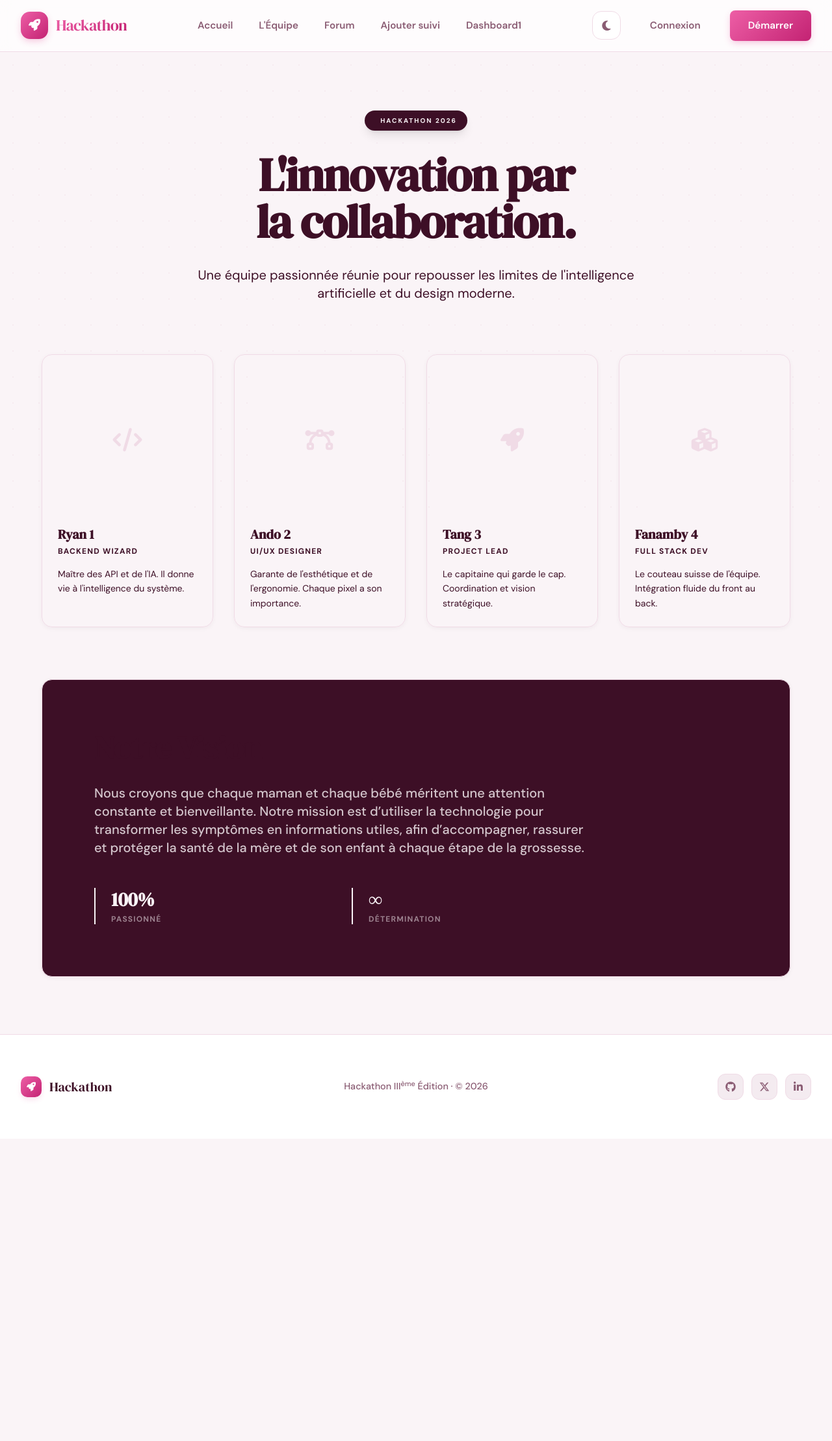
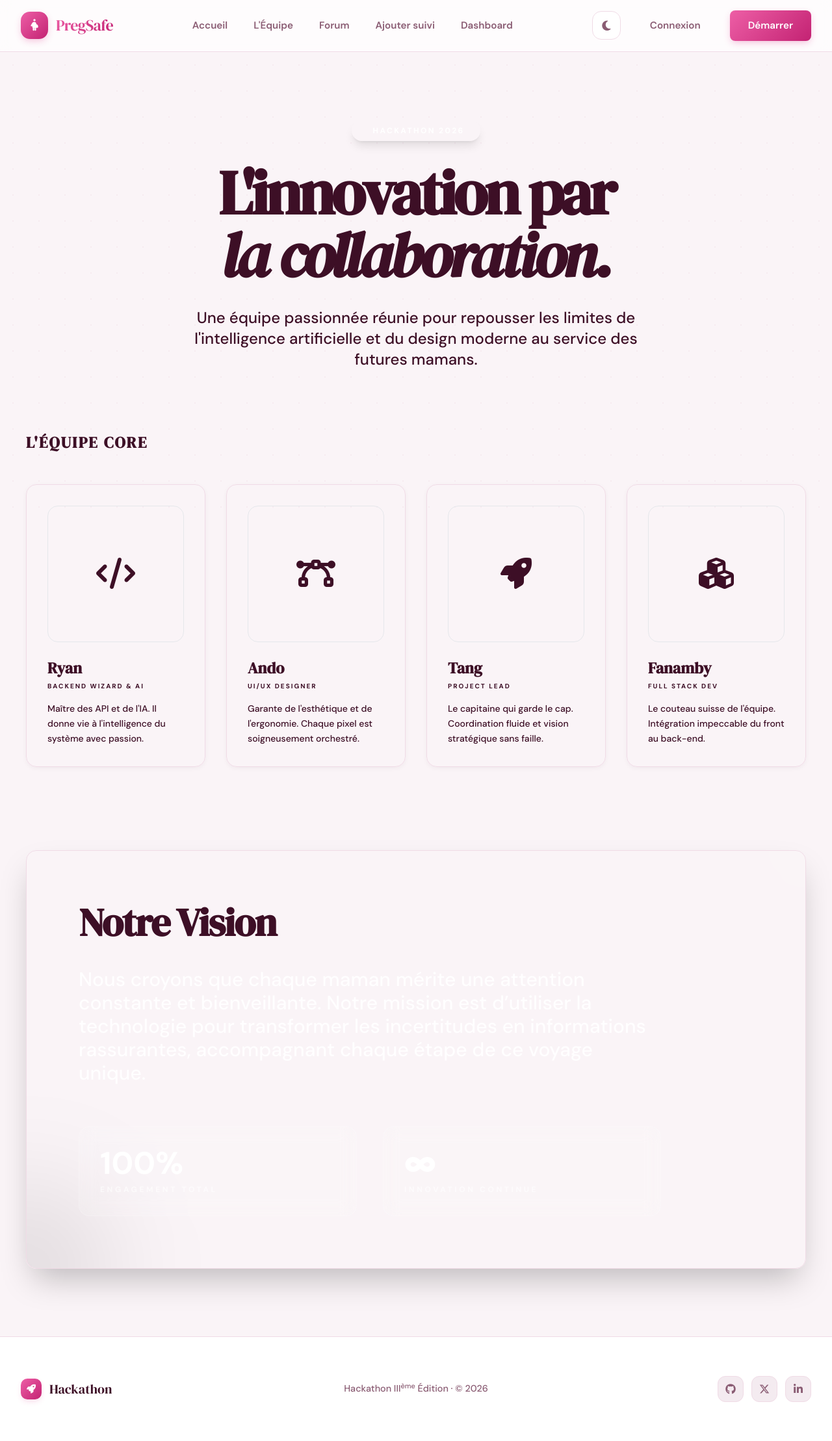
Before and after one commit to Panda0831/coucou_les_filles, a Django app: page /about/ in a window 1280 px wide. Shown: the whole page at 65% size. Before the commit the page ends 1692 px from the top, so only its background shows below. Run offline with Django 5.2, Linux system fonts and the light colour scheme; some libraries are stand-ins or nearby versions.

Commit message:
suppression  de mon dashoard

```diff
--- a/templates/API/chat.html
+++ b/templates/API/chat.html
@@ -1,6 +1,6 @@
 {% extends "Base/base.html" %}
 
-{% block title %}Assistant IA · Hackathon{% endblock %}
+{% block title %}Assistant IA · PregSafe{% endblock %}
 
 {% block content %}
 <div class="max-w-5xl mx-auto h-[calc(100vh-var(--nav-h)-120px)] flex flex-col gap-6">
--- a/templates/Base/about.html
+++ b/templates/Base/about.html
@@ -1,169 +1,122 @@
-{% extends "Base/base.html" %} {% block title %} À Propos · Hackathon
-{%endblock%} {% block content %}
-<div class="max-w-6xl mx-auto space-y-20 py-12">
+{% extends "Base/base.html" %}
+
+{% block title %}À Propos · Hackathon 2026{% endblock %}
+
+{% block content %}
+<div class="container mx-auto px-4 py-16 max-w-7xl">
     <!-- Hero Section -->
-    <div class="text-center space-y-8">
-        <div
-            class="inline-flex items-center gap-2 px-4 py-2 rounded-full bg-[var(--ink)] text-[var(--paper)] text-[10px] font-black uppercase tracking-[0.2em] shadow-lg"
-        >
-            <i class="fas fa-sparkles text-[var(--accent)]"></i> Hackathon 2026
+    <div class="text-center mb-24 space-y-8 animate-fade-in">
+        <div class="inline-flex items-center gap-2 px-6 py-2 rounded-full bg-grad-primary text-white text-xs font-black uppercase tracking-[0.2em] shadow-lg shadow-primary/20">
+            <i class="fas fa-sparkles"></i> Hackathon 2026
         </div>
-        <h1
-            class="text-5xl md:text-7xl font-black text-[var(--ink)] font-serif-display tracking-tight leading-none"
-        >
+
+        <h1 class="text-5xl md:text-8xl font-black text-ink tracking-tighter leading-none">
             L'innovation par <br />
-            <span class="text-[var(--accent)]">la collaboration.</span>
+            <span class="text-primary italic">la collaboration.</span>
         </h1>
-        <p
-            class="text-[var(--muted)] text-lg md:text-xl max-w-2xl mx-auto leading-relaxed"
-        >
+
+        <p class="text-ink-muted text-lg md:text-2xl max-w-3xl mx-auto leading-relaxed font-medium">
             Une équipe passionnée réunie pour repousser les limites de
-            l'intelligence artificielle et du design moderne.
+            l'intelligence artificielle et du design moderne au service des futures mamans.
         </p>
     </div>
 
+    <!-- Team Section Header -->
+    <div class="flex items-center gap-4 mb-12">
+        <h2 class="text-2xl font-black text-ink uppercase tracking-widest whitespace-nowrap">L'Équipe Core</h2>
+        <div class="h-px w-full bg-line"></div>
+    </div>
+
     <!-- Team Grid -->
-    <div class="grid md:grid-cols-2 lg:grid-cols-4 gap-8">
+    <div class="grid grid-cols-1 sm:grid-cols-2 lg:grid-cols-4 gap-8 mb-32">
         <!-- Ryan -->
-        <div class="cool-card group !p-6">
-            <div
-                class="w-full aspect-square rounded-2xl bg-[var(--paper)] mb-6 overflow-hidden relative"
-            >
-                <div
-                    class="absolute inset-0 flex items-center justify-center text-4xl text-[var(--line)] group-hover:scale-110 transition-transform duration-500"
-                >
+        <div class="cool-card group hover:-translate-y-2 transition-all duration-500">
+            <div class="w-full aspect-square rounded-2xl bg-paper mb-6 overflow-hidden relative border border-line flex items-center justify-center">
+                <div class="text-5xl text-primary/20 group-hover:scale-110 group-hover:text-primary/40 transition-all duration-700">
                     <i class="fas fa-code"></i>
                 </div>
+                <!-- Soft Glow -->
+                <div class="absolute inset-0 bg-grad-primary opacity-0 group-hover:opacity-5 transition-opacity duration-500"></div>
             </div>
-            <h3 class="text-xl font-bold text-[var(--ink)] font-serif-display">
-                Ryan 1
-            </h3>
-            <p
-                class="text-[var(--accent)] text-xs font-black uppercase tracking-widest mt-1"
-            >
-                Backend Wizard
-            </p>
-            <p class="text-[var(--muted)] text-sm mt-4 leading-relaxed">
-                Maître des API et de l'IA. Il donne vie à l'intelligence du
-                système.
+            <h3 class="text-2xl font-black text-ink">Ryan</h3>
+            <p class="text-primary text-[10px] font-black uppercase tracking-[0.2em] mt-1">Backend Wizard & AI</p>
+            <p class="text-ink-muted text-sm mt-4 leading-relaxed font-medium">
+                Maître des API et de l'IA. Il donne vie à l'intelligence du système avec passion.
             </p>
         </div>
 
         <!-- Ando -->
-        <div class="cool-card group !p-6">
-            <div
-                class="w-full aspect-square rounded-2xl bg-[var(--paper)] mb-6 overflow-hidden relative"
-            >
-                <div
-                    class="absolute inset-0 flex items-center justify-center text-4xl text-[var(--line)] group-hover:scale-110 transition-transform duration-500"
-                >
+        <div class="cool-card group hover:-translate-y-2 transition-all duration-500">
+            <div class="w-full aspect-square rounded-2xl bg-paper mb-6 overflow-hidden relative border border-line flex items-center justify-center">
+                <div class="text-5xl text-primary/20 group-hover:scale-110 group-hover:text-primary/40 transition-all duration-700">
                     <i class="fas fa-bezier-curve"></i>
                 </div>
+                <div class="absolute inset-0 bg-grad-primary opacity-0 group-hover:opacity-5 transition-opacity duration-500"></div>
             </div>
-            <h3 class="text-xl font-bold text-[var(--ink)] font-serif-display">
-                Ando 2
-            </h3>
-            <p
-                class="text-[var(--accent)] text-xs font-black uppercase tracking-widest mt-1"
-            >
-                UI/UX Designer
-            </p>
-            <p class="text-[var(--muted)] text-sm mt-4 leading-relaxed">
-                Garante de l'esthétique et de l'ergonomie. Chaque pixel a son
-                importance.
+            <h3 class="text-2xl font-black text-ink">Ando</h3>
+            <p class="text-primary text-[10px] font-black uppercase tracking-[0.2em] mt-1">UI/UX Designer</p>
+            <p class="text-ink-muted text-sm mt-4 leading-relaxed font-medium">
+                Garante de l'esthétique et de l'ergonomie. Chaque pixel est soigneusement orchestré.
             </p>
         </div>
 
         <!-- Tang -->
-        <div class="cool-card group !p-6">
-            <div
-                class="w-full aspect-square rounded-2xl bg-[var(--paper)] mb-6 overflow-hidden relative"
-            >
-                <div
-                    class="absolute inset-0 flex items-center justify-center text-4xl text-[var(--line)] group-hover:scale-110 transition-transform duration-500"
-                >
+        <div class="cool-card group hover:-translate-y-2 transition-all duration-500">
+            <div class="w-full aspect-square rounded-2xl bg-paper mb-6 overflow-hidden relative border border-line flex items-center justify-center">
+                <div class="text-5xl text-primary/20 group-hover:scale-110 group-hover:text-primary/40 transition-all duration-700">
                     <i class="fas fa-rocket"></i>
                 </div>
+                <div class="absolute inset-0 bg-grad-primary opacity-0 group-hover:opacity-5 transition-opacity duration-500"></div>
             </div>
-            <h3 class="text-xl font-bold text-[var(--ink)] font-serif-display">
-                Tang 3
-            </h3>
-            <p
-                class="text-[var(--accent)] text-xs font-black uppercase tracking-widest mt-1"
-            >
-                Project Lead
-            </p>
-            <p class="text-[var(--muted)] text-sm mt-4 leading-relaxed">
-                Le capitaine qui garde le cap. Coordination et vision
-                stratégique.
+            <h3 class="text-2xl font-black text-ink">Tang</h3>
+            <p class="text-primary text-[10px] font-black uppercase tracking-[0.2em] mt-1">Project Lead</p>
+            <p class="text-ink-muted text-sm mt-4 leading-relaxed font-medium">
+                Le capitaine qui garde le cap. Coordination fluide et vision stratégique sans faille.
             </p>
         </div>
 
         <!-- Fanamby -->
-        <div class="cool-card group !p-6">
-            <div
-                class="w-full aspect-square rounded-2xl bg-[var(--paper)] mb-6 overflow-hidden relative"
-            >
-                <div
-                    class="absolute inset-0 flex items-center justify-center text-4xl text-[var(--line)] group-hover:scale-110 transition-transform duration-500"
-                >
+        <div class="cool-card group hover:-translate-y-2 transition-all duration-500">
+            <div class="w-full aspect-square rounded-2xl bg-paper mb-6 overflow-hidden relative border border-line flex items-center justify-center">
+                <div class="text-5xl text-primary/20 group-hover:scale-110 group-hover:text-primary/40 transition-all duration-700">
                     <i class="fas fa-cubes"></i>
                 </div>
+                <div class="absolute inset-0 bg-grad-primary opacity-0 group-hover:opacity-5 transition-opacity duration-500"></div>
             </div>
-            <h3 class="text-xl font-bold text-[var(--ink)] font-serif-display">
-                Fanamby 4
-            </h3>
-            <p
-                class="text-[var(--accent)] text-xs font-black uppercase tracking-widest mt-1"
-            >
-                Full Stack Dev
-            </p>
-            <p class="text-[var(--muted)] text-sm mt-4 leading-relaxed">
-                Le couteau suisse de l'équipe. Intégration fluide du front au
-                back.
+            <h3 class="text-2xl font-black text-ink">Fanamby</h3>
+            <p class="text-primary text-[10px] font-black uppercase tracking-[0.2em] mt-1">Full Stack Dev</p>
+            <p class="text-ink-muted text-sm mt-4 leading-relaxed font-medium">
+                Le couteau suisse de l'équipe. Intégration impeccable du front au back-end.
             </p>
         </div>
     </div>
 
     <!-- Vision Section -->
-    <div
-        class="cool-card !p-12 md:!p-20 bg-[var(--ink)] text-[var(--paper)] relative overflow-hidden"
-    >
-        <div
-            class="absolute top-0 right-0 w-64 h-64 bg-[var(--accent)] opacity-10 rounded-full blur-[100px] -mr-32 -mt-32"
-        ></div>
+    <div class="relative">
+        <!-- Decorative Background Element -->
+        <div class="absolute -inset-4 bg-grad-primary opacity-5 blur-3xl rounded-[3rem]"></div>
 
-        <div class="max-w-3xl relative z-10">
-            <h2 class="text-3xl md:text-5xl font-bold font-serif-display mb-8">
-                Notre Vision
-            </h2>
-            <p
-                class="text-lg md:text-xl opacity-80 leading-relaxed font-medium"
-            >
-                Nous croyons que chaque maman et chaque bébé méritent une
-                attention constante et bienveillante. Notre mission est
-                d’utiliser la technologie pour transformer les symptômes en
-                informations utiles, afin d’accompagner, rassurer et protéger la
-                santé de la mère et de son enfant à chaque étape de la
-                grossesse.
-            </p>
-            <div class="mt-12 flex gap-6">
-                <div class="flex-1 border-l-2 border-[var(--accent)] pl-6">
-                    <div class="text-3xl font-bold font-serif-display">
-                        100%
+        <div class="cool-card !p-12 md:!p-20 bg-grad-primary text-white relative overflow-hidden shadow-2xl shadow-primary/20">
+            <!-- Abstract Shapes -->
+            <div class="absolute top-0 right-0 w-96 h-96 bg-white/10 rounded-full blur-[100px] -mr-48 -mt-48"></div>
+            <div class="absolute bottom-0 left-0 w-64 h-64 bg-black/10 rounded-full blur-[80px] -ml-32 -mb-32"></div>
+
+            <div class="max-w-4xl relative z-10">
+                <h2 class="text-4xl md:text-6xl font-black mb-10 tracking-tight">Notre Vision</h2>
+                <p class="text-xl md:text-3xl opacity-90 leading-relaxed font-medium mb-16">
+                    Nous croyons que chaque maman mérite une attention constante et bienveillante.
+                    Notre mission est d’utiliser la technologie pour transformer les incertitudes en
+                    informations rassurantes, accompagnant chaque étape de ce voyage unique.
+                </p>
+
+                <div class="grid grid-cols-1 sm:grid-cols-2 gap-10">
+                    <div class="bg-white/10 backdrop-blur-md p-8 rounded-2xl border border-white/20">
+                        <div class="text-5xl font-black mb-2">100%</div>
+                        <div class="text-xs font-black uppercase tracking-[0.3em] opacity-60">Engagement Total</div>
                     </div>
-                    <div
-                        class="text-xs font-bold uppercase tracking-widest opacity-50 mt-1"
-                    >
-                        Passionné
-                    </div>
-                </div>
-                <div class="flex-1 border-l-2 border-[var(--accent)] pl-6">
-                    <div class="text-3xl font-bold font-serif-display">∞</div>
-                    <div
-                        class="text-xs font-bold uppercase tracking-widest opacity-50 mt-1"
-                    >
-                        Détermination
+                    <div class="bg-white/10 backdrop-blur-md p-8 rounded-2xl border border-white/20">
+                        <div class="text-5xl font-black mb-2">∞</div>
+                        <div class="text-xs font-black uppercase tracking-[0.3em] opacity-60">Innovation Continue</div>
                     </div>
                 </div>
             </div>
@@ -172,8 +125,10 @@
 </div>
 
 <style>
-    .font-serif-display {
-        font-family: "DM Serif Display", serif;
+    @keyframes fade-in {
+        from { opacity: 0; transform: translateY(20px); }
+        to { opacity: 1; transform: translateY(0); }
     }
+    .animate-fade-in { animation: fade-in 0.8s cubic-bezier(0.4, 0, 0.2, 1) forwards; }
 </style>
 {% endblock %}
--- a/templates/Base/base.html
+++ b/templates/Base/base.html
@@ -3,7 +3,7 @@
     <head>
         <meta charset="UTF-8" />
         <meta name="viewport" content="width=device-width, initial-scale=1.0" />
-        <title>{% block title %}Hackathon{% endblock %}</title>
+        <title>{% block title %}PregSafe{% endblock %}</title>
 
         <script src="https://cdn.tailwindcss.com"></script>
         <link rel="preconnect" href="https://fonts.googleapis.com" />
@@ -42,24 +42,24 @@
                     class="logo"
                     aria-label="Hackathon — Accueil"
                 >
-                    <div class="logo-mark"><i class="fas fa-rocket"></i></div>
-                    <span class="logo-text">Hackathon</span>
+                    <div class="logo-mark"><i class="fas fa-person-pregnant"></i></div>
+                    <span class="logo-text">PregSafe</span>
                 </a>
 
                 <ul class="nav-links desktop-nav" role="list">
                     <li><a href="{% url 'users:landing' %}">Accueil</a></li>
                     <li><a href="{% url 'users:about' %}">L'Équipe</a></li>
-                    <li><a href="{% url 'forum:question_list' %}">Forum</a></li>
+                    <li><a href="{% url 'forum:question_list' %}" onclick="if (!{{ user.is_authenticated|lower }}) { alert('Il faudra se connecter pour accéder à cette page.'); return false; }">Forum</a></li>
                     <li>
                         <a href="{% url 'pregancy:ajouter_suivi' %}"
+                            onclick="if (!{{ user.is_authenticated|lower }}) { alert('Il faudra se connecter pour accéder à cette page.'); return false; }"
                             >Ajouter suivi</a
                         >
                     </li>
                     <li>
-                        <a href="{% url 'pregancy:dashboard' %}">Dashboard1</a>
+                        <a href="{% url 'pregancy:dashboard' %}" onclick="if (!{{ user.is_authenticated|lower }}) { alert('Il faudra se connecter pour accéder à cette page.'); return false; }">Dashboard</a>
                     </li>
                     {% if user.is_authenticated %}
-                    <li><a href="{% url 'users:user_home' %}">Dashboard</a></li>
                     <li><a href="{% url 'users:chat_home' %}">IA Ryan</a></li>
                     {% endif %}
                 </ul>
@@ -123,15 +123,15 @@
             <ul class="mobile-nav-links" role="list">
                 <li><a href="{% url 'users:landing' %}">Accueil</a></li>
                 <li><a href="{% url 'users:about' %}">L'Équipe</a></li>
-                <li><a href="{% url 'forum:question_list' %}">Forum</a></li>
+                <li><a href="{% url 'forum:question_list' %}" onclick="if (!{{ user.is_authenticated|lower }}) { alert('Il faudra se connecter pour accéder à cette page.'); return false; }">Forum</a></li>
                 <li>
                     <a href="{% url 'pregancy:ajouter_suivi' %}"
+                        onclick="if (!{{ user.is_authenticated|lower }}) { alert('Il faudra se connecter pour accéder à cette page.'); return false; }"
                         >Ajouter suivi</a
                     >
                 </li>
                 {% if user.is_authenticated %}
 
-                <li><a href="{% url 'users:user_home' %}">Dashboard</a></li>
                 <li><a href="{% url 'users:chat_home' %}">IA Ryan</a></li>
                 <li><a href="{% url 'users:profile' %}">Mon Profil</a></li>
                 {% endif %}
--- a/templates/dashboard/admin/admin.html
+++ b/templates/dashboard/admin/admin.html
@@ -1,6 +1,6 @@
 {% extends "Base/base.html" %}
 
-{% block title %}Admin Dashboard · Hackathon{% endblock %}
+{% block title %}Admin Dashboard · PregSafe{% endblock %}
 
 {% block content %}
 <div class="max-w-7xl mx-auto space-y-10 py-6">
--- a/templates/forum/question_list.html
+++ b/templates/forum/question_list.html
@@ -1,6 +1,6 @@
 {% extends 'Base/base.html' %}
 
-{% block title %}Forum Communautaire · Hackathon{% endblock %}
+{% block title %}Forum Communautaire · PregSafe{% endblock %}
 
 {% block content %}
 <div class="container mx-auto px-4 py-12 max-w-6xl">
```
Also changed, not shown: Users/forms.py (+81 -79 lines), templates/Base/landing.html (+3 -4 lines), db.sqlite3.
